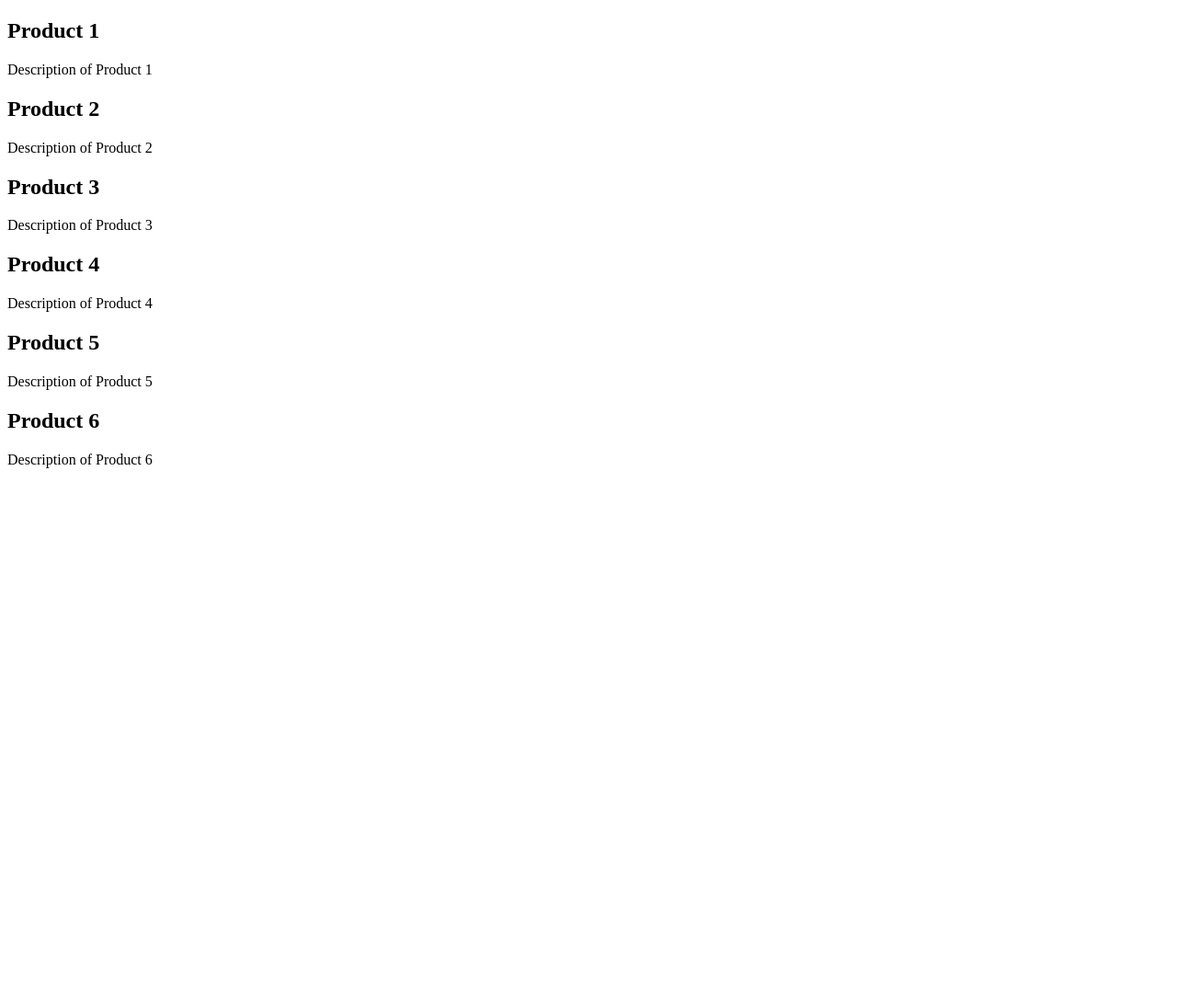
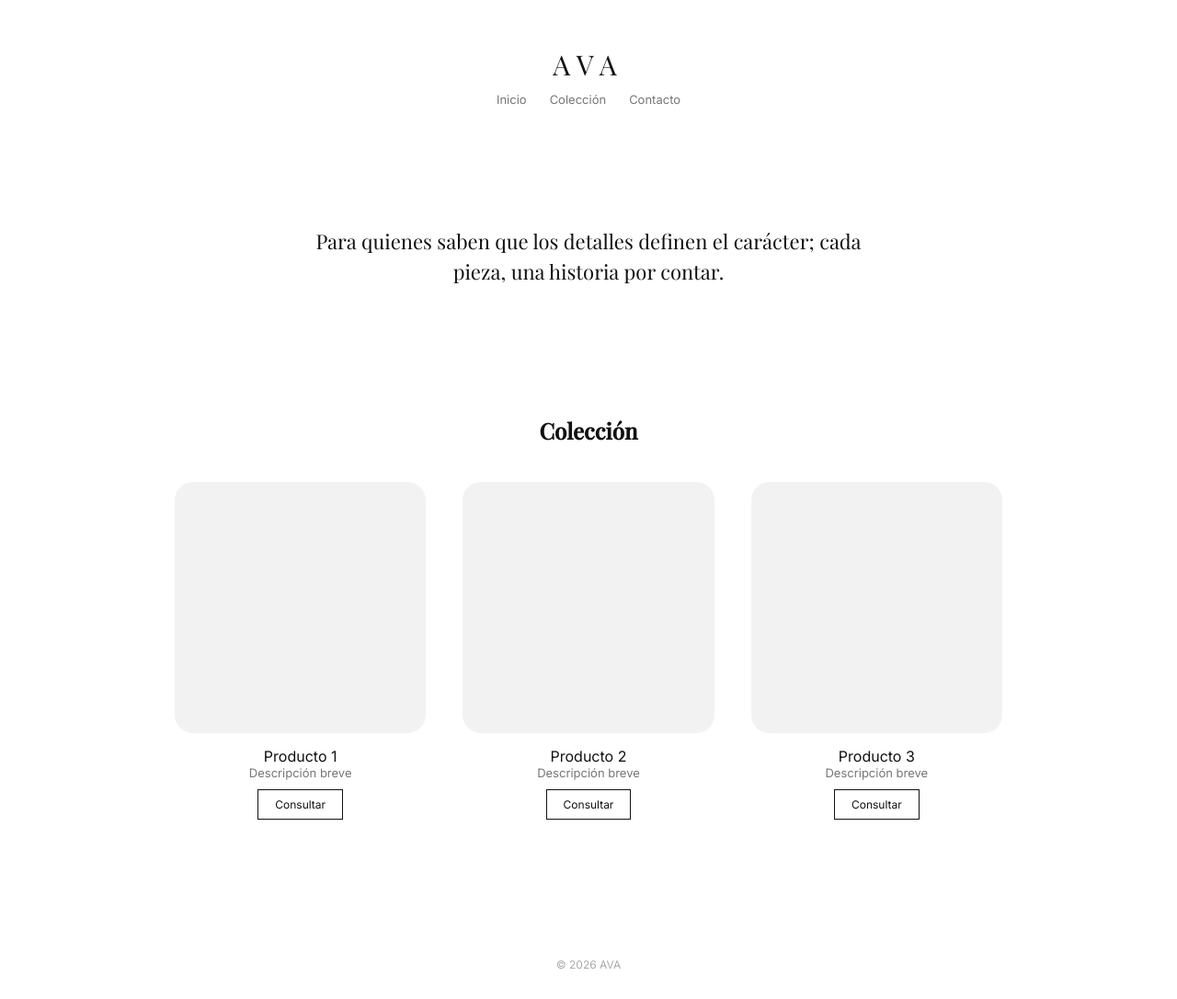
Before and after one commit to juanfra126/AVA, a plain HTML site: page index.html in a window 1280 px wide. Shown: the whole page at 92% size. Before the commit the page ends 800 px from the top, so only its background shows below. Drawn offline with nearby package versions, Linux system fonts and the light colour scheme.

Commit message:
Revise index.html for Spanish jewelry site
Updated the HTML structure and content for a jewelry website, changing the language to Spanish and modifying the title and header. Added new styles and sections for better layout and presentation.

```diff
--- a/index.html
+++ b/index.html
@@ -1,37 +1,184 @@
 <!DOCTYPE html>
-<html lang="en">
+<html lang="es">
 <head>
-    <meta charset="UTF-8">
-    <meta name="viewport" content="width=device-width, initial-scale=1.0">
-    <title>Product Listing</title>
-    <link rel="stylesheet" href="styles.css">
+<meta charset="UTF-8">
+<meta name="viewport" content="width=device-width, initial-scale=1.0">
+<title>AVA — Joyería</title>
+
+<link href="https://fonts.googleapis.com/css2?family=Playfair+Display:wght@400;500&family=Inter:wght@300;400&display=swap" rel="stylesheet">
+
+<style>
+* {
+  margin: 0;
+  padding: 0;
+  box-sizing: border-box;
+}
+
+body {
+  font-family: 'Inter', sans-serif;
+  background: #ffffff;
+  color: #111;
+}
+
+/* HEADER */
+header {
+  padding: 50px 20px 10px;
+  text-align: center;
+  font-family: 'Playfair Display', serif;
+  font-size: 30px;
+  letter-spacing: 8px;
+}
+
+/* NAV */
+nav {
+  display: flex;
+  justify-content: center;
+  gap: 25px;
+  font-size: 13px;
+  margin-bottom: 50px;
+}
+
+nav a {
+  text-decoration: none;
+  color: #777;
+}
+
+nav a:hover {
+  color: #000;
+}
+
+/* HERO TEXTO */
+.hero {
+  text-align: center;
+  padding: 80px 20px;
+}
+
+.hero p {
+  max-width: 600px;
+  margin: auto;
+  font-family: 'Playfair Display', serif;
+  font-size: 22px;
+  line-height: 1.5;
+}
+
+/* SECTION */
+.section {
+  padding: 60px 20px;
+  text-align: center;
+}
+
+.section h2 {
+  font-family: 'Playfair Display', serif;
+  margin-bottom: 40px;
+}
+
+/* PRODUCTOS */
+.products {
+  display: grid;
+  grid-template-columns: repeat(auto-fit, minmax(200px, 1fr));
+  gap: 40px;
+  max-width: 900px;
+  margin: auto;
+}
+
+.card {
+  text-align: center;
+}
+
+/* IMAGEN PLACEHOLDER */
+.image-placeholder {
+  width: 100%;
+  aspect-ratio: 1/1;
+  background: #f2f2f2;
+  border-radius: 20px;
+  margin-bottom: 15px;
+}
+
+.card h3 {
+  font-weight: 400;
+  font-size: 16px;
+}
+
+.card p {
+  font-size: 13px;
+  color: #777;
+}
+
+.btn {
+  display: inline-block;
+  margin-top: 10px;
+  padding: 8px 18px;
+  border: 1px solid #111;
+  text-decoration: none;
+  font-size: 12px;
+  color: #111;
+}
+
+.btn:hover {
+  background: #111;
+  color: white;
+}
+
+/* FOOTER */
+footer {
+  margin-top: 60px;
+  padding: 30px;
+  text-align: center;
+  font-size: 12px;
+  color: #aaa;
+}
+</style>
 </head>
+
 <body>
-    <div class="products-container">
-        <div class="product-card">
-            <h2>Product 1</h2>
-            <p>Description of Product 1</p>
-        </div>
-        <div class="product-card">
-            <h2>Product 2</h2>
-            <p>Description of Product 2</p>
-        </div>
-        <div class="product-card">
-            <h2>Product 3</h2>
-            <p>Description of Product 3</p>
-        </div>
-        <div class="product-card">
-            <h2>Product 4</h2>
-            <p>Description of Product 4</p>
-        </div>
-        <div class="product-card">
-            <h2>Product 5</h2>
-            <p>Description of Product 5</p>
-        </div>
-        <div class="product-card">
-            <h2>Product 6</h2>
-            <p>Description of Product 6</p>
-        </div>
+
+<header>AVA</header>
+
+<nav>
+  <a href="#">Inicio</a>
+  <a href="#">Colección</a>
+  <a href="#">Contacto</a>
+</nav>
+
+<section class="hero">
+  <p>
+    Para quienes saben que los detalles definen el carácter;
+    cada pieza, una historia por contar.
+  </p>
+</section>
+
+<section class="section">
+  <h2>Colección</h2>
+
+  <div class="products">
+
+    <div class="card">
+      <div class="image-placeholder"></div>
+      <h3>Producto 1</h3>
+      <p>Descripción breve</p>
+      <a href="https://wa.me/543456024493" class="btn">Consultar</a>
     </div>
+
+    <div class="card">
+      <div class="image-placeholder"></div>
+      <h3>Producto 2</h3>
+      <p>Descripción breve</p>
+      <a href="https://wa.me/543456024493" class="btn">Consultar</a>
+    </div>
+
+    <div class="card">
+      <div class="image-placeholder"></div>
+      <h3>Producto 3</h3>
+      <p>Descripción breve</p>
+      <a href="https://wa.me/543456024493" class="btn">Consultar</a>
+    </div>
+
+  </div>
+</section>
+
+<footer>
+  © 2026 AVA
+</footer>
+
 </body>
 </html>
```
